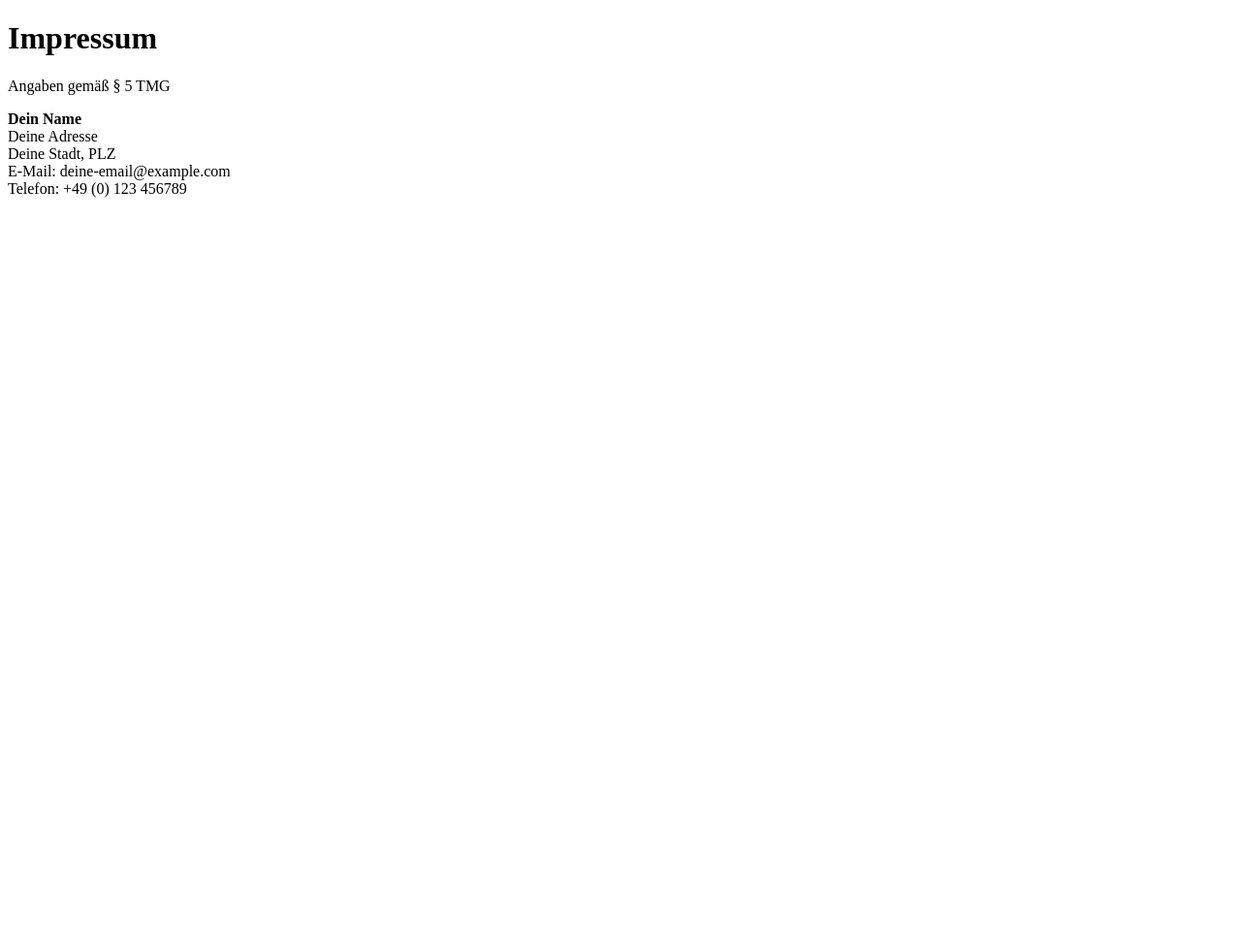
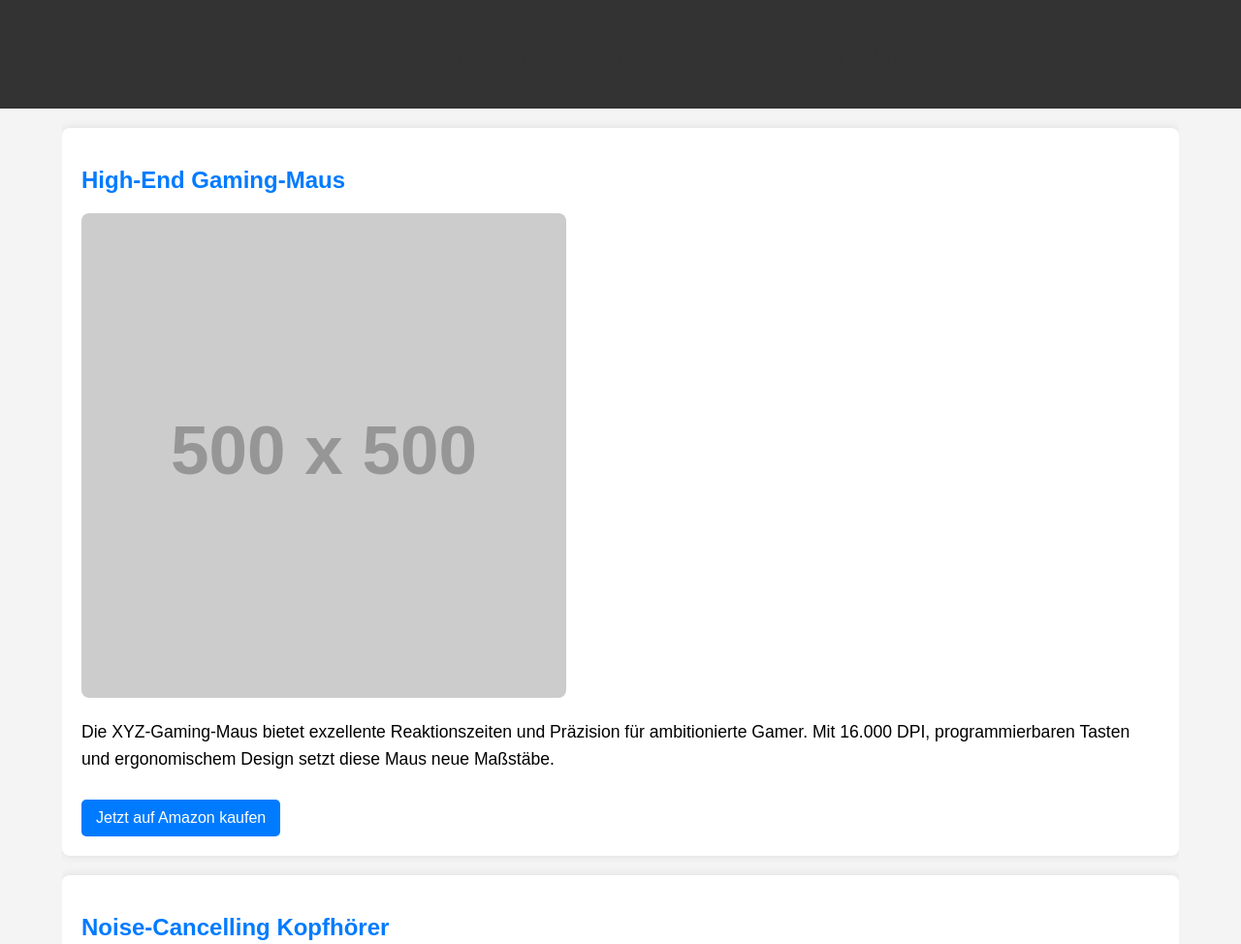
Before and after one commit to TroopaDonRon82/AMZ, a plain HTML site: page index.html in a window 1280 px wide. Shown: the top 974 px of the page at 97% size. Before the commit the page ends 800 px from the top, so only its background shows below. Drawn offline with Linux system fonts and the light colour scheme; placeholder pictures from the web are drawn by us.

Commit message:
Update index.html

```diff
--- a/index.html
+++ b/index.html
@@ -3,15 +3,100 @@
 <head>
     <meta charset="UTF-8">
     <meta name="viewport" content="width=device-width, initial-scale=1.0">
-    <title>Impressum</title>
+    <title>digiRONtech - Empfohlene Produkte</title>
+    <style>
+        body {
+            font-family: Arial, sans-serif;
+            background-color: #f4f4f4;
+            margin: 0;
+            padding: 0;
+        }
+        header {
+            background-color: #333;
+            color: white;
+            text-align: center;
+            padding: 1rem 0;
+        }
+        .container {
+            width: 90%;
+            margin: auto;
+            overflow: hidden;
+        }
+        h1 {
+            color: #333;
+        }
+        .product {
+            background: white;
+            padding: 20px;
+            margin: 20px 0;
+            border-radius: 8px;
+            box-shadow: 0 0 10px rgba(0, 0, 0, 0.1);
+        }
+        .product img {
+            max-width: 100%;
+            height: auto;
+            border-radius: 8px;
+        }
+        .product h2 {
+            color: #007bff;
+        }
+        .product p {
+            font-size: 1.1rem;
+            line-height: 1.6;
+        }
+        .product a {
+            display: inline-block;
+            margin-top: 10px;
+            padding: 10px 15px;
+            background-color: #007bff;
+            color: white;
+            text-decoration: none;
+            border-radius: 5px;
+        }
+        .product a:hover {
+            background-color: #0056b3;
+        }
+        footer {
+            text-align: center;
+            padding: 1rem;
+            background-color: #333;
+            color: white;
+            margin-top: 40px;
+        }
+    </style>
 </head>
 <body>
-    <h1>Impressum</h1>
-    <p>Angaben gemäß § 5 TMG</p>
-    <p><strong>Dein Name</strong><br>
-    Deine Adresse<br>
-    Deine Stadt, PLZ<br>
-    E-Mail: deine-email@example.com<br>
-    Telefon: +49 (0) 123 456789</p>
+
+<header>
+    <h1>digiRONtech - Unsere Produkt-Empfehlungen</h1>
+</header>
+
+<div class="container">
+    <div class="product">
+        <h2>High-End Gaming-Maus</h2>
+        <img src="https://via.placeholder.com/500" alt="Gaming-Maus">
+        <p>Die XYZ-Gaming-Maus bietet exzellente Reaktionszeiten und Präzision für ambitionierte Gamer. Mit 16.000 DPI, programmierbaren Tasten und ergonomischem Design setzt diese Maus neue Maßstäbe.</p>
+        <a href="#">Jetzt auf Amazon kaufen</a> <!-- Hier kommt dein Affiliate-Link -->
+    </div>
+
+    <div class="product">
+        <h2>Noise-Cancelling Kopfhörer</h2>
+        <img src="https://via.placeholder.com/500" alt="Noise-Cancelling Kopfhörer">
+        <p>Mit aktiver Geräuschunterdrückung und bis zu 30 Stunden Akkulaufzeit sind diese Kopfhörer perfekt für lange Sessions. Genieße ungestörtes Hören, egal wo du bist.</p>
+        <a href="#">Jetzt auf Amazon kaufen</a> <!-- Hier kommt dein Affiliate-Link -->
+    </div>
+
+    <div class="product">
+        <h2>4K Ultra-HD Monitor</h2>
+        <img src="https://via.placeholder.com/500" alt="4K Monitor">
+        <p>Mit einer atemberaubenden 4K-Auflösung bietet dieser Monitor kristallklare Bilder und lebendige Farben, ideal für Gaming, Design und Multimedia-Anwendungen.</p>
+        <a href="#">Jetzt auf Amazon kaufen</a> <!-- Hier kommt dein Affiliate-Link -->
+    </div>
+</div>
+
+<footer>
+    <p>© 2024 digiRONtech. Alle Rechte vorbehalten.</p>
+</footer>
+
 </body>
 </html>
```
